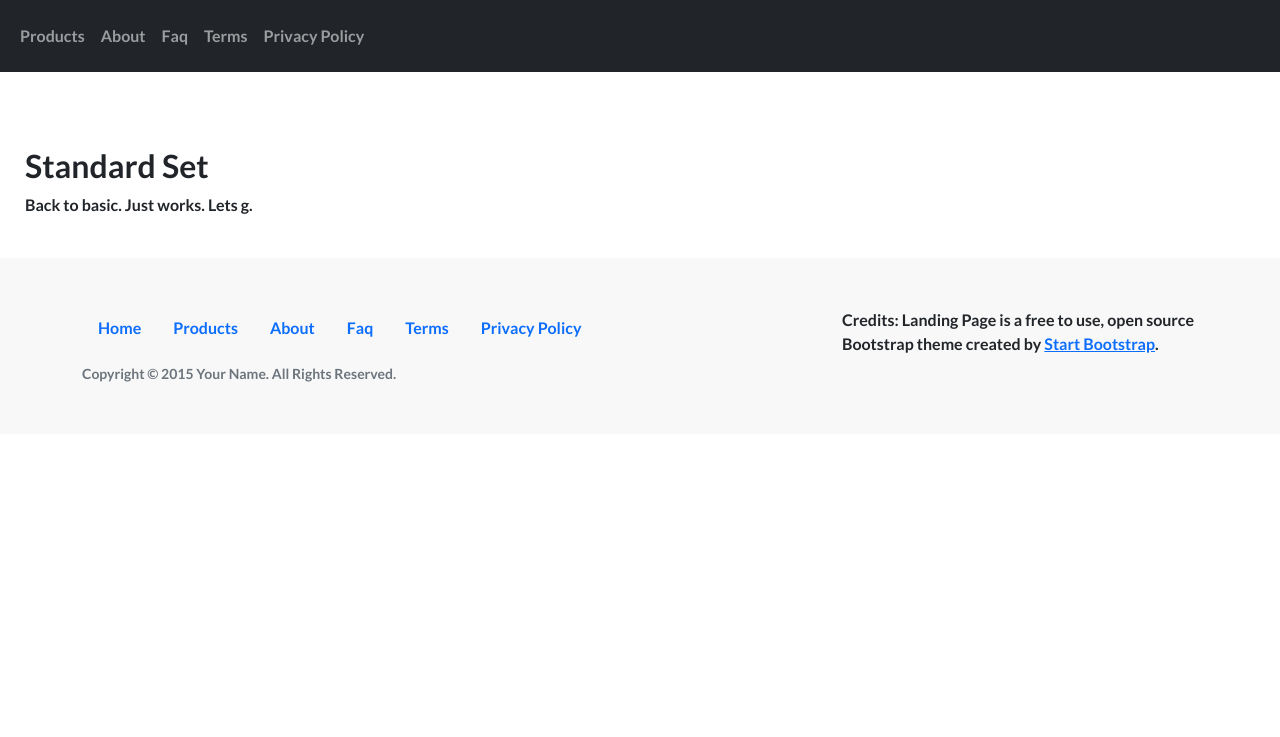
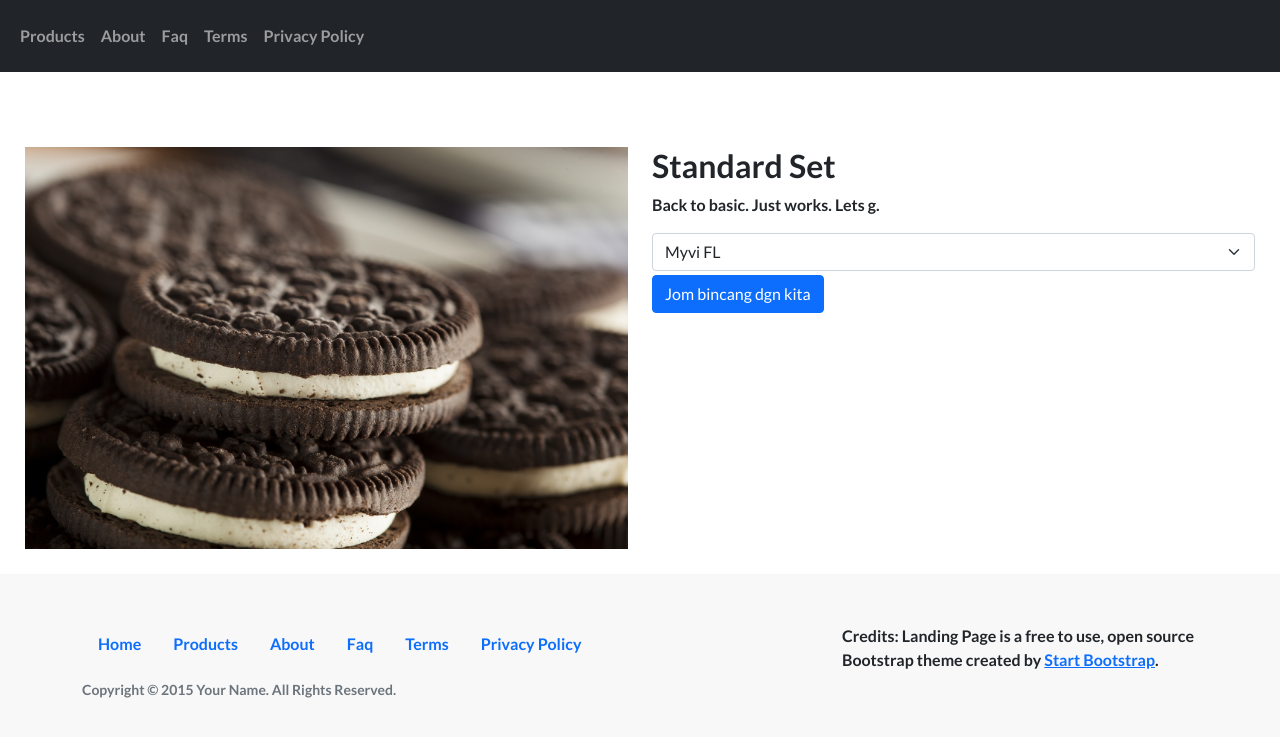
Before and after one commit to iXcess/ixcess.github.io, a Jekyll site: the page built from _products/1_standard_set.md, in a window 1280 px wide. Shown: the top 737 px of the page. Built offline with Jekyll 4.4.1, drawn with Linux system fonts in a browser that asks for light colours.

Commit message:
Add products layout
Include product image, description and localizer to send whatsapp
message.

```diff
--- a/_layouts/product.html
+++ b/_layouts/product.html
@@ -1,5 +1,36 @@
 ---
 layout: default
 ---
-<h2>{{ page.title }}</h2>
-<p>{{ page.description }}</p>
+
+<div class="row">
+    <div class="col">
+        <img src="{{ "" | relative_url }}/img/{{ page.img }}" style="width: 100%;">
+    </div>
+    <div class="col">
+        <h2>{{ page.title }}</h2>
+        <p>{{ page.description }}</p>
+
+        <div>
+            <select aria-label="Select your car model" class="form-select mb-1" id="localizer">
+                {% for car in page.cars %}
+                <option value="{{ car }}">{{ car }}</option>
+                {% endfor %}
+            </select>
+            <button class="btn btn-primary" id="localizerer">Jom bincang dgn kita</button>
+        </div>
+    </div>
+</div>
+
+<script>
+(() => {
+    const localizer = document.getElementById("localizer");
+    const localizerer = document.getElementById("localizerer");
+    localizerer.onclick = () => {
+        const params = new URLSearchParams();
+        params.append("text", `{{ page.title }}\n${localizer.value}`);
+
+        const url = "https://wa.me/60149676780?" + params.toString();
+        window.open(url, "_blank");
+    };
+})();
+</script>
```
